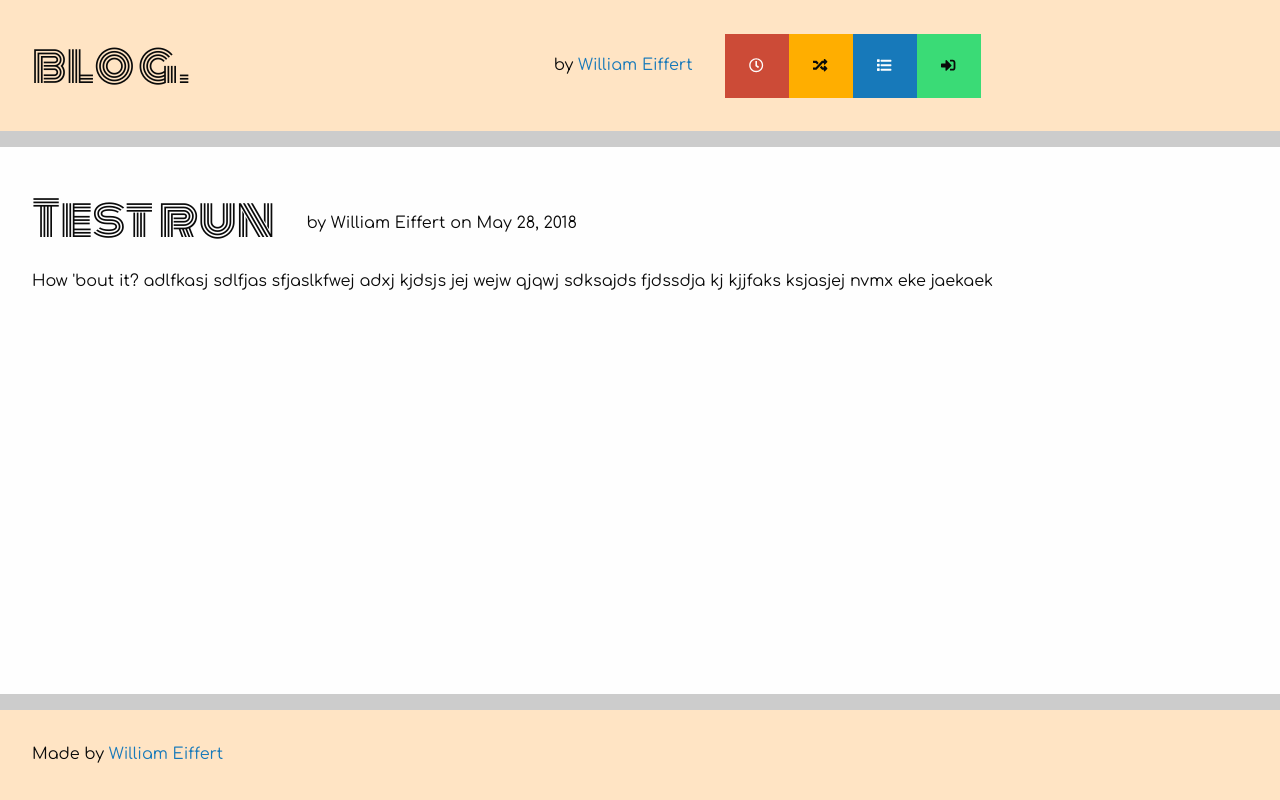
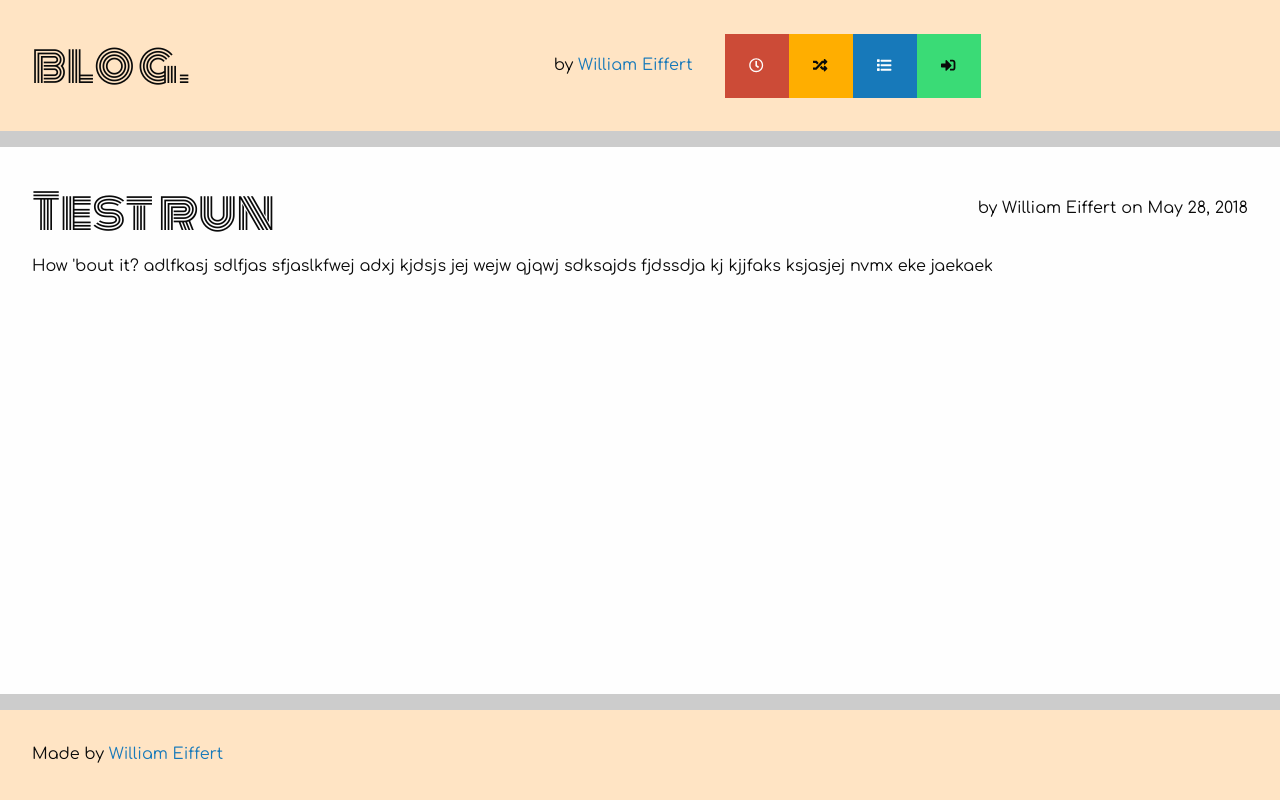
Before and after one commit to weiffert/blog, a React (Create React App) app: page / in a window 1280 px wide. Built offline with nearby package versions, Linux system fonts and the light colour scheme.

Commit message:
Push author to right side

```diff
--- a/src/Post.css
+++ b/src/Post.css
@@ -10,9 +10,9 @@
 
 .Post h1 {
   font-family: 'Monoton', arial;
+  flex-grow: 1;
 }
 
 .Post .title p {
   display: inline;
-  margin: 2rem;
 }
```
